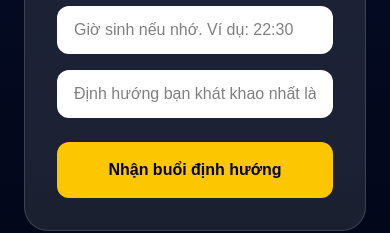
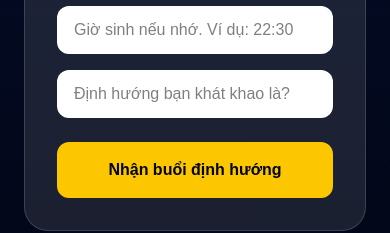
Before and after one commit to lanmatmathinhvuong-dot/mtmv, a Next.js app: page / in a window 390 px wide. Shown: the part 3407-3640 px from the top of the page. Built offline with nearby package versions, Linux system fonts and the light colour scheme; no server answers.

Commit message:
rut gon cau dinh huong tren mobile

```diff
--- a/app/page.tsx
+++ b/app/page.tsx
@@ -219,7 +219,7 @@ setGhiChuDacBiet("");
 
 <input
   className="mt-4 h-12 w-full rounded-xl border border-white/20 bg-white px-4 text-black"
-  placeholder="Định hướng bạn khát khao nhất là?"
+  placeholder="Định hướng bạn khát khao là?"
   value={nhuCau}
   onChange={(e) => setNhuCau(e.target.value)}
 />
```
